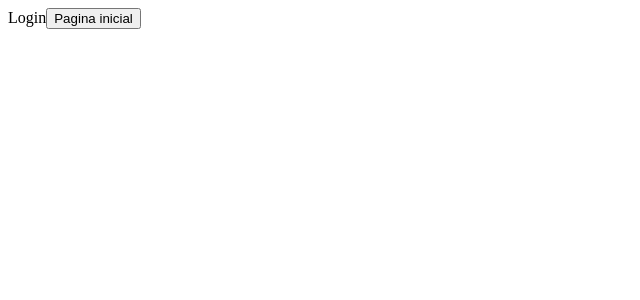
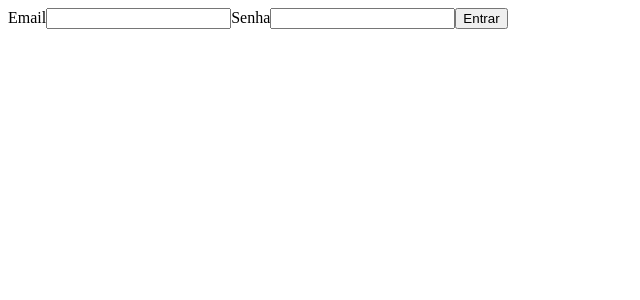
Before and after one commit to G3r4ldo/projeto-react, a React (Create React App) app: page /entrar in a window 1280 px wide. Shown: the top 300 px of the page, without its empty margins (0-640 px from the left). Built offline with nearby package versions, Linux system fonts and the light colour scheme.

Commit message:
Adicionando formulário de login

```diff
--- a/src/App/pages/dashboard/Dashboard.tsx
+++ b/src/App/pages/dashboard/Dashboard.tsx
@@ -7,6 +7,7 @@
     <div>
 
     <p>Dashboard</p>
+
   <Link to="/entrar">Login</Link>
 
     </div>
--- a/src/App/pages/login/Login.tsx
+++ b/src/App/pages/login/Login.tsx
@@ -1,17 +1,31 @@
-import {useNavigate} from 'react-router-dom';
+import { useState } from "react";
 
 export const Login = () => {
+    const [email, setEmail] = useState('');
+    const [password, setPassword] = useState('');
 
-    const history = useNavigate();
-
-    const handleClick = () => {
-        history("/pagina-inicial")
+    const handleEntrar = () => {
+        console.log(email)
+        console.log(password)
     }
 
     return (
        <div>
-        Login
-        <button onClick={handleClick}>Pagina inicial</button>
+        <form>
+
+            <label>
+                <span>Email</span>
+                <input value={email} onChange={e => setEmail(e.target.value)}/>
+            </label>
+            <label>
+                <span>Senha</span>
+                <input type="password" value={password} onChange={e => setPassword(e.target.value)} />
+            </label>
+
+            <button type="button" onClick={handleEntrar}>
+                Entrar
+            </button>
+        </form>
        </div>
 );
     }
```
